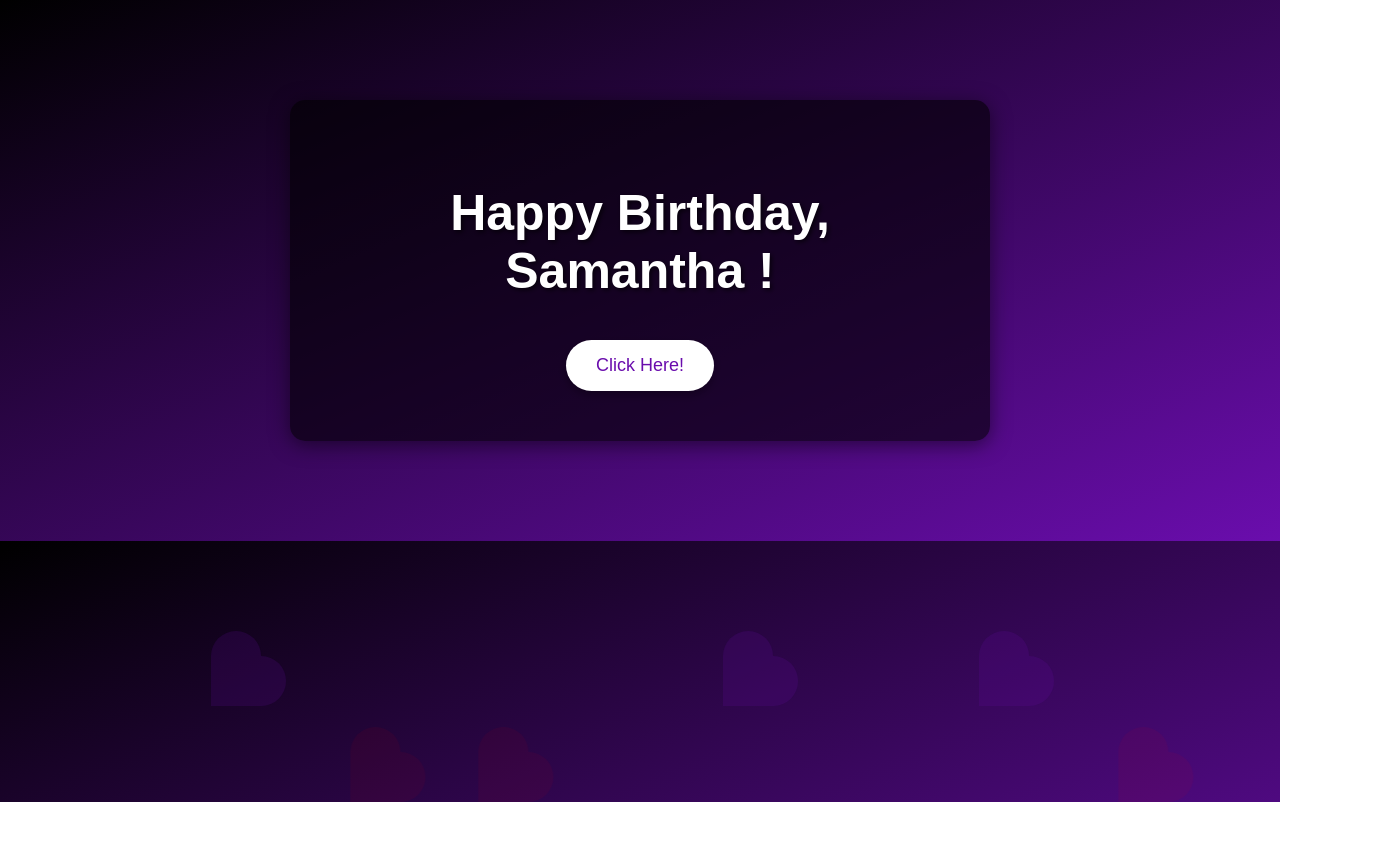
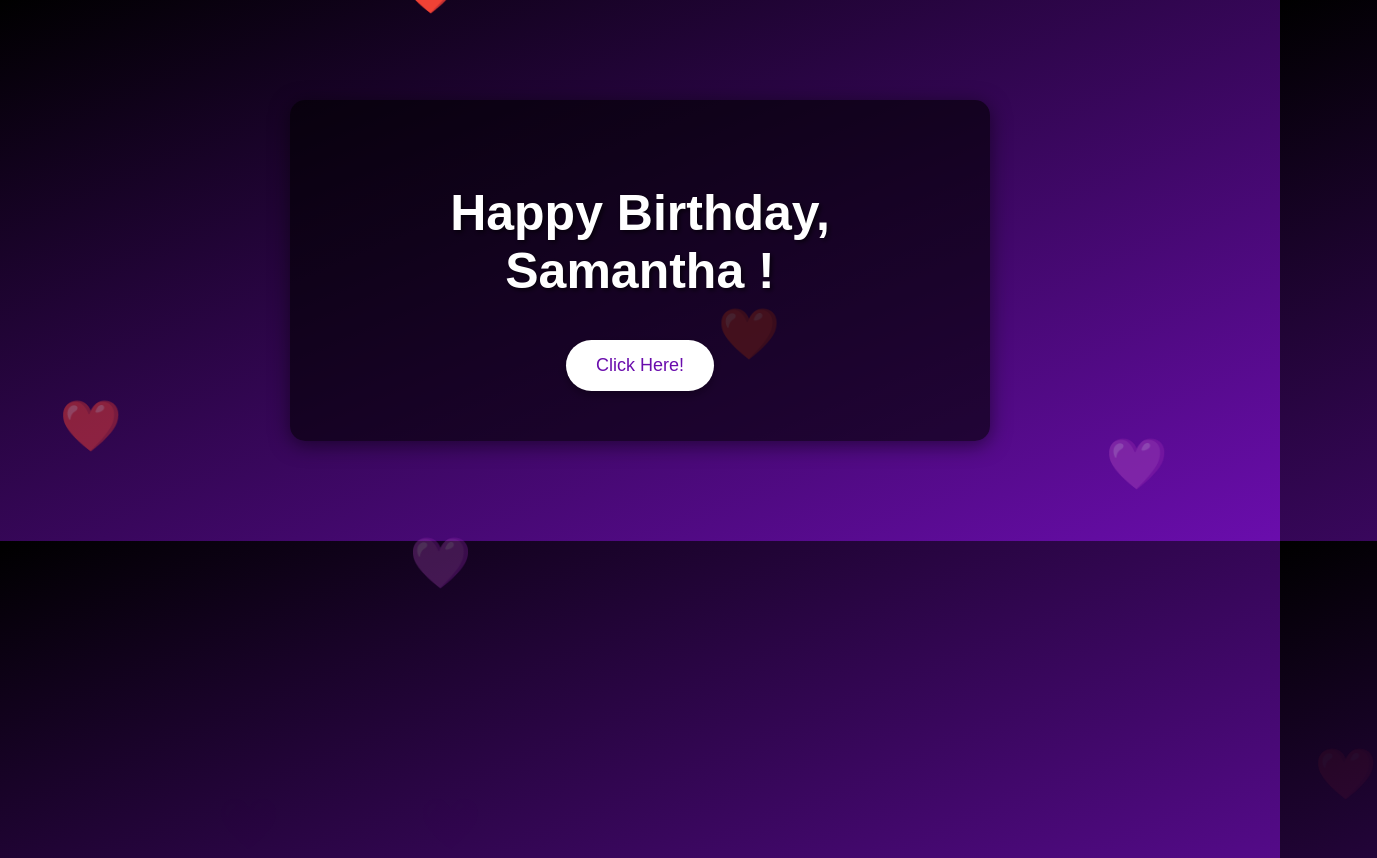
Before and after one commit to Malisawo/Malisawo.github.io, a plain HTML site: page index.html in a window 1280 px wide. Shown: the whole page, 1377 px wide, since content can reach past the window. Before the commit the page ends 802 px from the top, so only its background shows below. Drawn offline with Linux system fonts and the light colour scheme.

Commit message:
done message

```diff
--- a/index.html
+++ b/index.html
@@ -56,45 +56,16 @@
             background-color: #eee;
         }
 
-        /* Heart shape */
+        /* Heart emoji styles */
         .heart {
-            position: absolute;
-            width: 50px;
-            height: 50px;
-            background-color: red;
-            transform: rotate(-45deg);
-            animation: fall 5s infinite ease-in-out;
-        }
+    position: absolute;
+    font-size: 50px;
+    animation: fall 5s infinite ease-in-out;
+    opacity: 0.8;
+    top: -50px; /* Start from above the screen */
+    }
 
-        .heart::before,
-        .heart::after {
-            content: "";
-            position: absolute;
-            width: 50px;
-            height: 50px;
-            background-color: red;
-            border-radius: 50%;
-        }
-
-        .heart::before {
-            top: -25px;
-            left: 0;
-        }
-
-        .heart::after {
-            left: 25px;
-            top: 0;
-        }
-
-        .heart.purple {
-            background-color: #6a0dad;
-        }
-
-        .heart.purple::before,
-        .heart.purple::after {
-            background-color: #6a0dad;
-        }
-
+        /* Animation to make the hearts fall */
         @keyframes fall {
             0% {
                 top: -50px;
@@ -104,35 +75,10 @@
             100% {
                 top: 100vh;
                 opacity: 0;
-                transform: translateX(100px);
+                transform: translateX(100px); /* Makes them drift slightly */
             }
         }
 
-        /* Random hearts generation */
-        .heart:nth-child(odd) {
-            animation-duration: 7s;
-            left: 10%;
-        }
-        .heart:nth-child(even) {
-            animation-duration: 6s;
-            left: 80%;
-        }
-
-        .heart:nth-child(3) {
-            left: 50%;
-        }
-
-        .heart:nth-child(4) {
-            left: 30%;
-        }
-
-        .heart:nth-child(5) {
-            left: 70%;
-        }
-
-        .heart:nth-child(6) {
-            left: 20%;
-        }
 
     </style>
 </head>
@@ -143,17 +89,20 @@
         <p style="display: none;">Happy birthday to an amazing person and an even more incredible friend! On your special day, October 6th, I want to acknowledge the incredible person you are. I'm grateful for the love and memories we share, and I'm thankful for our beautiful friendship. Today, I celebrate your kindness, compassion, and strength. May this new year bring you unparalleled joy, success, and adventures that fill your heart with happiness. Here's to another year of friendship, growth, and making more unforgettable memories together! Cheers to you on your birthday</p>
         <button id="firstButton" class="button" onclick="showParagraph()">Click Here!</button>
 
-        <button id="secondButton" class="button" style="display: none;" onclick="sendWhatsAppMessage()">Click for a surprise</button> <!-- Initially hidden -->
+        <button id="secondButton" class="button" style="display: none;" onclick="sendWhatsAppMessage()" disabled>Click for a surprise</button> <!-- Initially hidden -->
 
     </div>
 
     <!-- Adding multiple hearts to the body -->
-    <div class="heart"></div>
-    <div class="heart purple"></div>
-    <div class="heart"></div>
-    <div class="heart purple"></div>
-    <div class="heart"></div>
-    <div class="heart purple"></div>
+    <div class="heart">❤️</div>
+    <div class="heart">💜</div>
+    <div class="heart">❤️</div>
+    <div class="heart">💜</div>
+    <div class="heart">❤️</div>
+    <div class="heart">💜</div>
+    <div class="heart">❤️</div>
+    <div class="heart">💜</div>
+    <div class="heart">❤️</div>
 
     <script>
       function showParagraph() {
@@ -165,9 +114,9 @@
     var firstButton = document.getElementById("firstButton");
     firstButton.style.display = "none";
 
-    // Show the second button
+    // Still hide the second button
     var secondButton = document.getElementById("secondButton");
-    secondButton.style.display = "block";
+    secondButton.style.display = "none";
 }
 
 function sendWhatsAppMessage() {
@@ -177,6 +126,30 @@ function sendWhatsAppMessage() {
     var whatsappLink = `whatsapp://send?phone=${phoneNumber}&text=${encodedMessage}`;
     window.open(whatsappLink); // Open the link
 }
+window.onload = function() {
+    var hearts = document.querySelectorAll('.heart');
+
+    hearts.forEach(function(heart) {
+        // Randomize initial position when page loads
+        setRandomPosition(heart);
+
+        // Randomize position again every time the animation ends
+        heart.addEventListener('animationiteration', function() {
+            setRandomPosition(heart);
+        });
+
+        // Randomize the animation delay (hearts will start falling at different times)
+        var randomDelay = Math.random() * 5; // Random delay between 0 and 5 seconds
+        heart.style.animationDelay = randomDelay + 's';
+    });
+
+    // Function to set a random left position for each heart
+    function setRandomPosition(element) {
+        var randomPosition = Math.random() * 100; // Random left position between 0% and 100%
+        element.style.left = randomPosition + '%'; // Apply random left position
+    }
+};
+
 
     </script>
 
```
